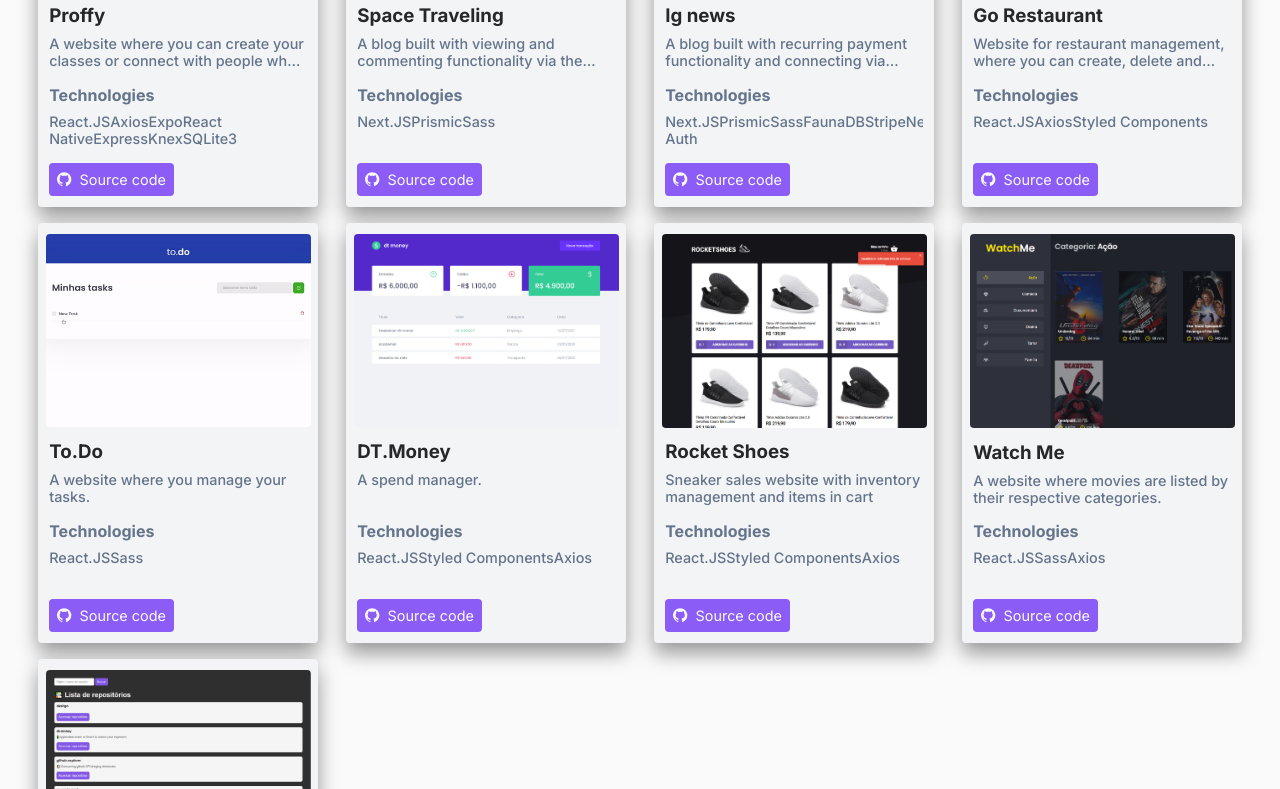
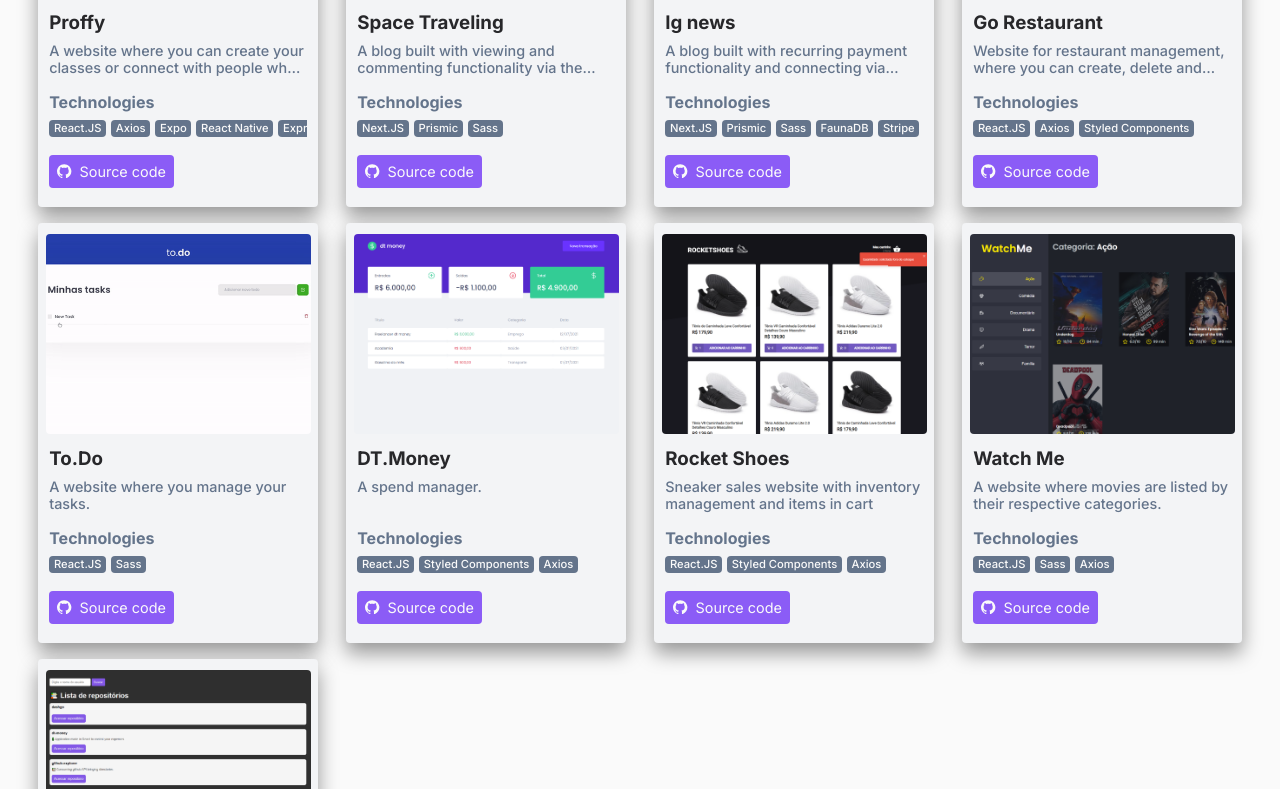
Before and after one commit to NiltonIzaguirres/portfolio, a Next.js app: page /projects in a window 1280 px wide. Shown: the part 1071-1860 px from the top of the page. Built offline with nearby package versions, Linux system fonts and the light colour scheme.

Commit message:
feat: added style to tags and changed structure of tags

```diff
--- a/src/components/ProjectDisplay/index.tsx
+++ b/src/components/ProjectDisplay/index.tsx
@@ -48,7 +48,11 @@
       </InfoContainer>
       <TechContainer>
         <h4>{projectCardTranslation.tech}</h4>
-        <p>{techs}</p>
+        <p>
+          {techs.map((tech, index) => (
+            <span key={tech + index}>{tech}</span>
+          ))}
+        </p>
       </TechContainer>
       <LinksContainer>
         {isGithub && (
--- a/src/components/ProjectDisplay/styles.ts
+++ b/src/components/ProjectDisplay/styles.ts
@@ -49,15 +49,34 @@
   }
 
   p {
-    width: 100%;
-    height: 37px;
-    display: -webkit-box;
-    -webkit-line-clamp: 2;
-    -webkit-box-orient: vertical;
-    overflow: hidden;
-    text-overflow: ellipsis;
-    font-size: 0.9rem;
+    display: flex;
+    overflow-x: auto;
+    overflow-y: hidden;
+    white-space: nowrap;
+    word-break: keep-all;
     font-weight: 500;
+
+    ::-webkit-scrollbar {
+      height: 4px;
+    }
+    ::-webkit-scrollbar-track        {
+      border-radius: 50px;
+    }
+
+
+    span  {
+      padding: 0.1rem 0.3rem;
+      margin-bottom: 0.3rem;
+      border-radius: 4px;
+      font-size: 0.7rem;
+      background: ${props => props.theme.colors.primaryMedium};
+      color: ${props => props.theme.colors.buttonText} ;
+      & + span {
+        margin-left: 0.3rem;
+      }
+
+
+    }
   }
 `;
 
```
